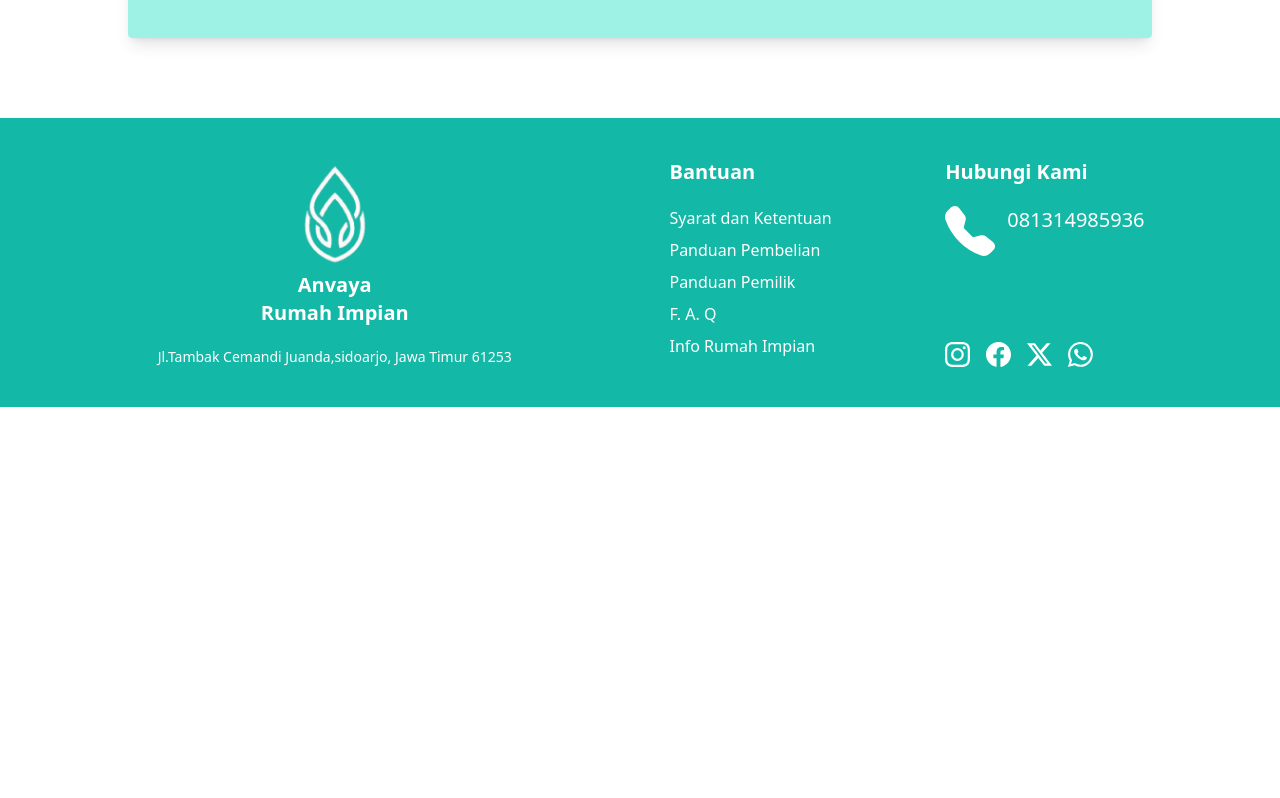
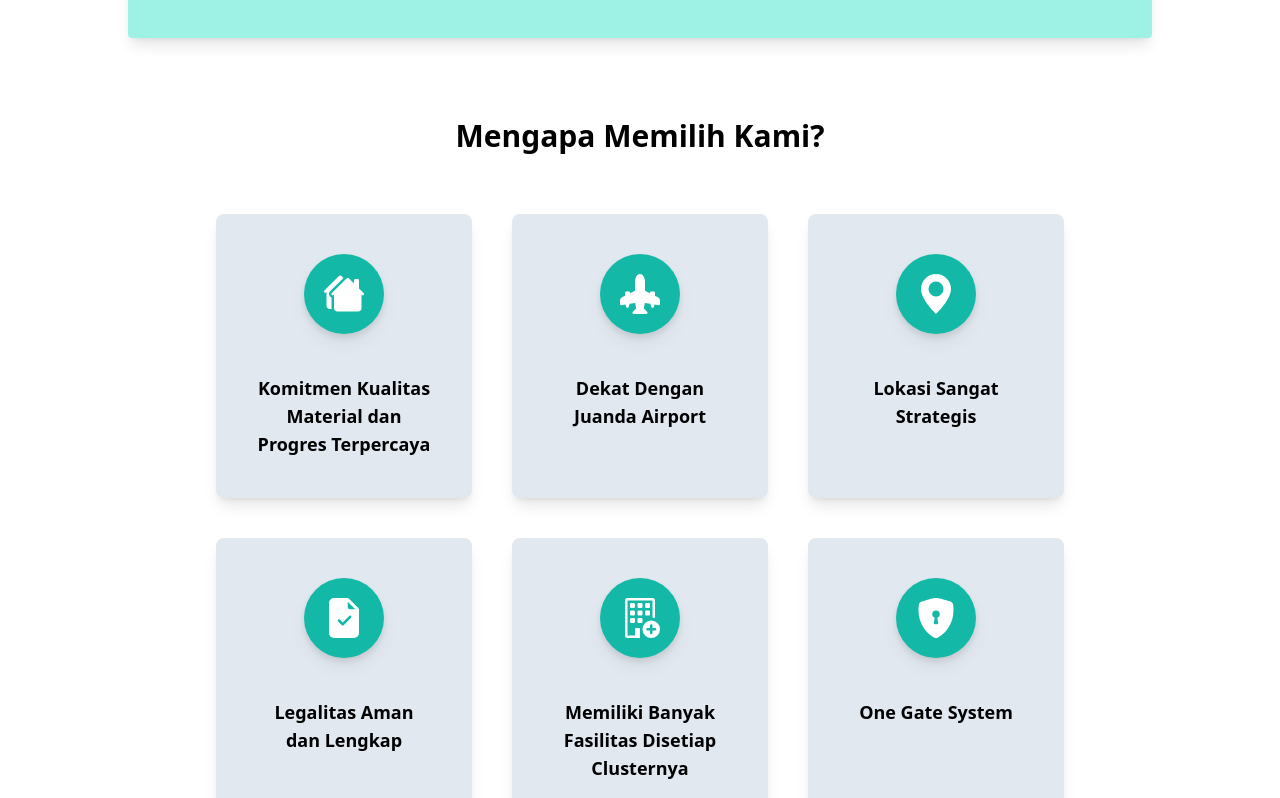
Before and after one commit to bagasrr/Anvaya-Dream-Home, a React (Vite) app: page / in a window 1280 px wide. Shown: the part 682-1480 px from the top of the page. Before the commit the page ends 1089 px from the top, so only its background shows below. Built offline with nearby package versions, Linux system fonts and the light colour scheme.

Commit message:
Update Card

```diff
--- /dev/null
+++ b/src/Element/Card/Card.jsx
@@ -0,0 +1,13 @@
+const Card = (props) => {
+  const { svg, caption } = props;
+  return (
+    <div className="w-1/4 min-h-1/3 shadow-lg align-center justify-center bg-slate-200 rounded p-10 rounded-lg m-5 hover:scale-105 duration-300">
+      <div className="flex justify-center">
+        <div className="text-white drop-shadow-lg rounded-full p-5 mb-10 bg-teal-500" dangerouslySetInnerHTML={{ __html: svg }}></div>
+      </div>
+      <h3 className="text-lg font-bold text-center">{caption}</h3>
+    </div>
+  );
+};
+
+export default Card;
--- /dev/null
+++ b/src/Element/Title/Title.jsx
@@ -0,0 +1,4 @@
+export const Title = (props) => {
+  const { title } = props;
+  return <h1 className="text-3xl font-bold text-center">{title}</h1>;
+};
--- /dev/null
+++ b/src/Element/WhyUs/WhyUs.jsx
@@ -0,0 +1,49 @@
+import { Fragment } from "react";
+import Card from "../Card/Card";
+import { Title } from "../Title/Title";
+
+const WhyUs = () => {
+  const SVGdata = [
+    {
+      id: 1,
+      svg: '<svg xmlns="http://www.w3.org/2000/svg" width="40" height="40" fill="currentColor" className="bi bi-houses-fill" viewBox="0 0 16 16"> <path d="M7.207 1a1 1 0 0 0-1.414 0L.146 6.646a.5.5 0 0 0 .708.708L1 7.207V12.5A1.5 1.5 0 0 0 2.5 14h.55a2.5 2.5 0 0 1-.05-.5V9.415a1.5 1.5 0 0 1-.56-2.475l5.353-5.354z" /> <path d="M8.793 2a1 1 0 0 1 1.414 0L12 3.793V2.5a.5.5 0 0 1 .5-.5h1a.5.5 0 0 1 .5.5v3.293l1.854 1.853a.5.5 0 0 1-.708.708L15 8.207V13.5a1.5 1.5 0 0 1-1.5 1.5h-8A1.5 1.5 0 0 1 4 13.5V8.207l-.146.147a.5.5 0 1 1-.708-.708z" /></svg>',
+      caption: "Komitmen Kualitas Material dan Progres Terpercaya",
+    },
+    {
+      id: 2,
+      svg: '<svg xmlns="http://www.w3.org/2000/svg" width="40" height="40" fill="currentColor" class="bi bi-airplane-engines-fill" viewBox="0 0 16 16"> <path d="M8 0c-.787 0-1.292.592-1.572 1.151A4.35 4.35 0 0 0 6 3v3.691l-2 1V7.5a.5.5 0 0 0-.5-.5h-1a.5.5 0 0 0-.5.5v1.191l-1.17.585A1.5 1.5 0 0 0 0 10.618V12a.5.5 0 0 0 .582.493l1.631-.272.313.937a.5.5 0 0 0 .948 0l.405-1.214 2.21-.369.375 2.253-1.318 1.318A.5.5 0 0 0 5.5 16h5a.5.5 0 0 0 .354-.854l-1.318-1.318.375-2.253 2.21.369.405 1.214a.5.5 0 0 0 .948 0l.313-.937 1.63.272A.5.5 0 0 0 16 12v-1.382a1.5 1.5 0 0 0-.83-1.342L14 8.691V7.5a.5.5 0 0 0-.5-.5h-1a.5.5 0 0 0-.5.5v.191l-2-1V3c0-.568-.14-1.271-.428-1.849C9.292.591 8.787 0 8 0"/></svg>',
+      caption: "Dekat Dengan Juanda Airport",
+    },
+    {
+      id: 3,
+      svg: '<svg xmlns="http://www.w3.org/2000/svg" width="40" height="40" fill="currentColor" class="bi bi-geo-alt-fill" viewBox="0 0 16 16"><path d="M8 16s6-5.686 6-10A6 6 0 0 0 2 6c0 4.314 6 10 6 10m0-7a3 3 0 1 1 0-6 3 3 0 0 1 0 6"/></svg>',
+      caption: "Lokasi Sangat Strategis",
+    },
+    {
+      id: 4,
+      svg: '<svg xmlns="http://www.w3.org/2000/svg" width="40" height="40" fill="currentColor" class="bi bi-file-earmark-check-fill" viewBox="0 0 16 16"><path d="M9.293 0H4a2 2 0 0 0-2 2v12a2 2 0 0 0 2 2h8a2 2 0 0 0 2-2V4.707A1 1 0 0 0 13.707 4L10 .293A1 1 0 0 0 9.293 0M9.5 3.5v-2l3 3h-2a1 1 0 0 1-1-1m1.354 4.354-3 3a.5.5 0 0 1-.708 0l-1.5-1.5a.5.5 0 1 1 .708-.708L7.5 9.793l2.646-2.647a.5.5 0 0 1 .708.708"/></svg>',
+      caption: "Legalitas Aman dan Lengkap",
+    },
+    {
+      id: 5,
+      svg: '<svg xmlns="http://www.w3.org/2000/svg" width="40" height="40" fill="currentColor" class="bi bi-building-add" viewBox="0 0 16 16"><path d="M12.5 16a3.5 3.5 0 1 0 0-7 3.5 3.5 0 0 0 0 7m.5-5v1h1a.5.5 0 0 1 0 1h-1v1a.5.5 0 0 1-1 0v-1h-1a.5.5 0 0 1 0-1h1v-1a.5.5 0 0 1 1 0"/> <path d="M2 1a1 1 0 0 1 1-1h10a1 1 0 0 1 1 1v6.5a.5.5 0 0 1-1 0V1H3v14h3v-2.5a.5.5 0 0 1 .5-.5H8v4H3a1 1 0 0 1-1-1z"/> <path d="M4.5 2a.5.5 0 0 0-.5.5v1a.5.5 0 0 0 .5.5h1a.5.5 0 0 0 .5-.5v-1a.5.5 0 0 0-.5-.5zm3 0a.5.5 0 0 0-.5.5v1a.5.5 0 0 0 .5.5h1a.5.5 0 0 0 .5-.5v-1a.5.5 0 0 0-.5-.5zm3 0a.5.5 0 0 0-.5.5v1a.5.5 0 0 0 .5.5h1a.5.5 0 0 0 .5-.5v-1a.5.5 0 0 0-.5-.5zm-6 3a.5.5 0 0 0-.5.5v1a.5.5 0 0 0 .5.5h1a.5.5 0 0 0 .5-.5v-1a.5.5 0 0 0-.5-.5zm3 0a.5.5 0 0 0-.5.5v1a.5.5 0 0 0 .5.5h1a.5.5 0 0 0 .5-.5v-1a.5.5 0 0 0-.5-.5zm3 0a.5.5 0 0 0-.5.5v1a.5.5 0 0 0 .5.5h1a.5.5 0 0 0 .5-.5v-1a.5.5 0 0 0-.5-.5zm-6 3a.5.5 0 0 0-.5.5v1a.5.5 0 0 0 .5.5h1a.5.5 0 0 0 .5-.5v-1a.5.5 0 0 0-.5-.5zm3 0a.5.5 0 0 0-.5.5v1a.5.5 0 0 0 .5.5h1a.5.5 0 0 0 .5-.5v-1a.5.5 0 0 0-.5-.5z"/></svg>',
+      caption: "Memiliki Banyak Fasilitas Disetiap Clusternya",
+    },
+    {
+      id: 6,
+      svg: '<svg xmlns="http://www.w3.org/2000/svg" width="40" height="40" fill="currentColor" class="bi bi-shield-lock-fill" viewBox="0 0 16 16"><path fill-rule="evenodd" d="M8 0c-.69 0-1.843.265-2.928.56-1.11.3-2.229.655-2.887.87a1.54 1.54 0 0 0-1.044 1.262c-.596 4.477.787 7.795 2.465 9.99a11.8 11.8 0 0 0 2.517 2.453c.386.273.744.482 1.048.625.28.132.581.24.829.24s.548-.108.829-.24a7 7 0 0 0 1.048-.625 11.8 11.8 0 0 0 2.517-2.453c1.678-2.195 3.061-5.513 2.465-9.99a1.54 1.54 0 0 0-1.044-1.263 63 63 0 0 0-2.887-.87C9.843.266 8.69 0 8 0m0 5a1.5 1.5 0 0 1 .5 2.915l.385 1.99a.5.5 0 0 1-.491.595h-.788a.5.5 0 0 1-.49-.595l.384-1.99A1.5 1.5 0 0 1 8 5"/></svg>',
+      caption: "One Gate System",
+    },
+  ];
+  return (
+    <Fragment>
+      <Title title="Mengapa Memilih Kami?" />
+      <div className="flex flex-wrap justify-center mx-auto my-10 w-4/5">
+        {SVGdata.map((data) => (
+          <Card key={data.id} svg={data.svg} caption={data.caption} />
+        ))}
+      </div>
+    </Fragment>
+  );
+};
+export default WhyUs;
--- a/src/Fragment/Navbar/Navbar.jsx
+++ b/src/Fragment/Navbar/Navbar.jsx
@@ -2,7 +2,7 @@ import NavLink from "../../Element/NavLink/NavLink";
 
 const Navbar = () => {
   return (
-    <nav className=" flex justify-between h-20 shadow-md fixed z-10 w-full bg-white/70 backdrop-blur-sm">
+    <nav className=" flex justify-between h-20 shadow-md fixed z-10 w-full bg-white/70 backdrop-blur-sm hover:bg-white duration-75">
       <div className="flex h-full ml-10 items-center gap-5">
         <img src="/anvaya-logo/logohijau.png" alt="Anvaya Logo" className="h-4/5" />
         <h1 className="text-xl">The Anvaya Juanda</h1>
--- a/src/Pages/Home.jsx
+++ b/src/Pages/Home.jsx
@@ -2,12 +2,14 @@ import { Fragment } from "react";
 import Navbar from "../Fragment/Navbar/Navbar";
 import Footer from "../Fragment/Footer/Footer";
 import Header from "../Fragment/Header/Header";
+import WhyUs from "../Element/WhyUs/WhyUs";
 
 const Home = () => {
   return (
     <Fragment>
       <Navbar />
       <Header />
+      <WhyUs />
       <Footer />
     </Fragment>
   );
```
